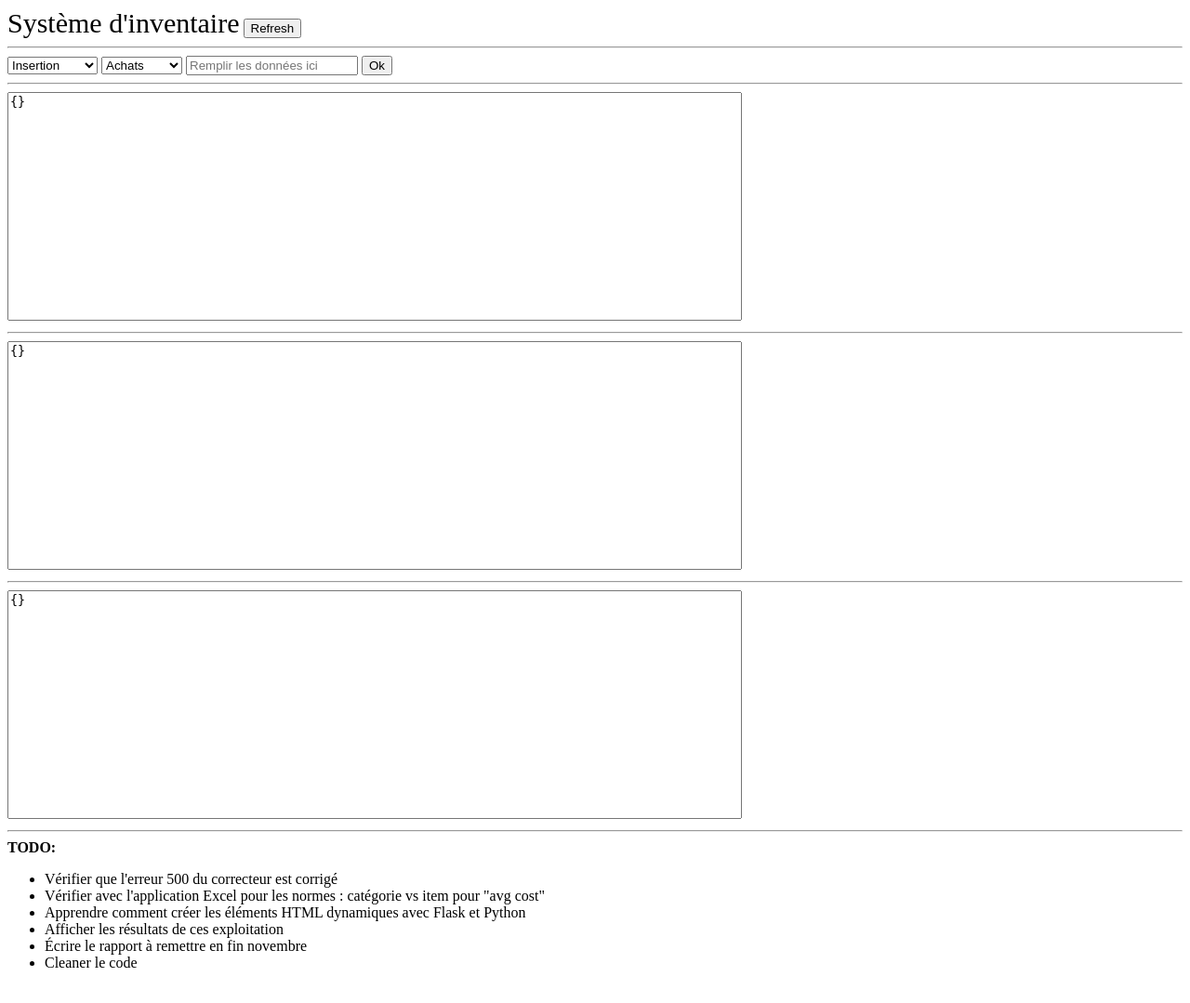
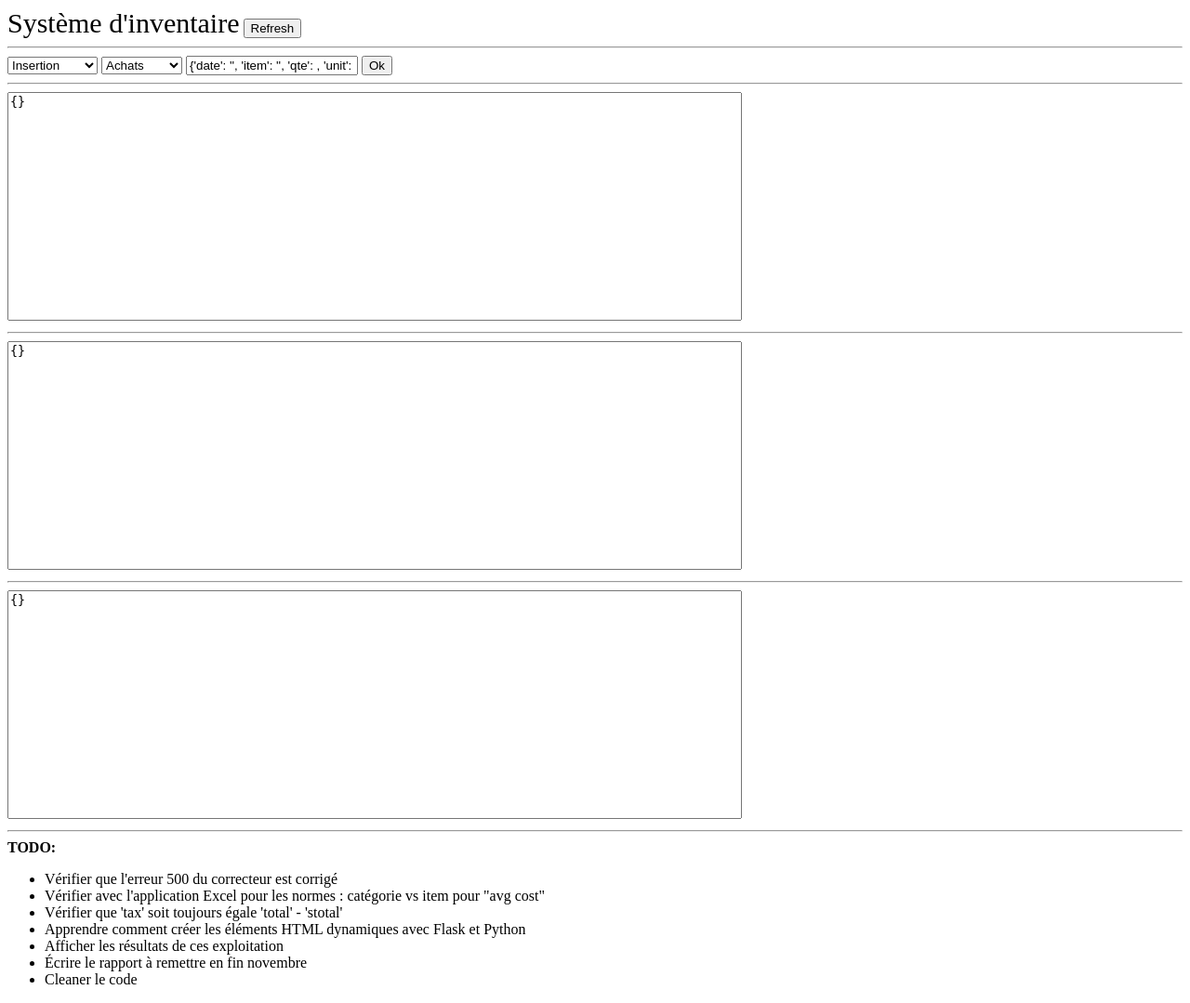
Before and after one commit to WilliamDuK/GLO_4035_eq_01, a Flask app: page / in a window 1280 px wide. Shown: the whole page at 93% size. Before the commit the page ends 1041 px from the top, so only its background shows below. Run offline with Flask 2, Linux system fonts and the light colour scheme; data that the repository does not hold is empty; some libraries are stand-ins or nearby versions.

Commit message:
Almost finished data manipulation elements for the front-end

```diff
--- a/templates/index.html
+++ b/templates/index.html
@@ -6,6 +6,10 @@
     <script src="https://ajax.googleapis.com/ajax/libs/jquery/3.3.1/jquery.min.js"></script>
 
     <style type="text/css">
+        .container {
+            display: inline-block;
+        }
+
         .transactions-textarea {
             margin:auto;
             width: 98vh;
@@ -13,8 +17,8 @@
             resize: none;
         }
 
-        .container {
-            display: inline-block;
+        #data-api {
+            length: 100vh;
         }
     </style>
 </head>
@@ -25,12 +29,12 @@
     </div>
     <hr/>
     <div class="container-api">
-        <select id="select-api" onchange="changeApi(this.value)">
+        <select id="select-api" onchange="changeAPI(this.value)">
             <option value="POST" selected="selected">Insertion</option>
             <option value="PUT">Modification</option>
             <option value="DELETE">Suppression</option>
         </select>
-        <select id="select-type">
+        <select id="select-type" onchange="changeType(this.value)">
             <option value="purchases" selected="selected">Achats</option>
             <option value="transformations">Utilisations</option>
             <option value="densities">Densitées</option>
@@ -70,6 +74,8 @@
 
             <li>Vérifier avec l'application Excel pour les normes : catégorie vs item pour "avg cost"</li>
 
+            <li>Vérifier que 'tax' soit toujours égale 'total' - 'stotal'</li>
+
             <li>Apprendre comment créer les éléments HTML dynamiques avec Flask et Python</li>
             <li>Afficher les résultats de ces exploitation</li>
 
@@ -80,7 +86,35 @@
     </div>
 
     <script type="text/javascript">
+        let format_purchase =
+            "{" +
+                "'date': '', " +
+                "'item': '', " +
+                "'qte': , " +
+                "'unit': '', " +
+                "'total': , " +
+                "'stotal': , " +
+                "'tax': " +
+            "}";
+        let format_transformation =
+            "{" +
+                "'date': '', " +
+                "'item': '', " +
+                "'qte': , " +
+                "'unit': '', " +
+                "'job_id': '', " +
+                "'type': " +
+            "}";
+        let format_density =
+            "{" +
+                "'Information': 'density', " +
+                "'item': '', " +
+                "'g': , " +
+                "'ml': " +
+            "}";
+
         $(document).ready(function() {
+            document.getElementById("data-api").value = format_purchase;
             $.getJSON("/transactions", function(data) {
                 update_transactions_lists(data);
             });
@@ -145,12 +179,14 @@
             document.getElementById(element).innerHTML = JSON.stringify(data, undefined, 4);
         }
 
-        function changeApi(method) {
+        function changeAPI(method) {
             document.getElementById("oid-api").value = "";
             document.getElementById("data-api").value = "";
             if (method === "POST") {
                 document.getElementById("oid-api").hidden = true;
                 document.getElementById("data-api").hidden = false;
+                type = document.getElementById("select-type").value;
+                changeType(type);
             }
             else if (method === "PUT") {
                 document.getElementById("oid-api").hidden = false;
@@ -164,6 +200,27 @@
                 // Do nothing
             }
         }
+
+        function changeType(type) {
+            method = document.getElementById("select-api").value;
+            if (method === "POST") {
+                if (type === "purchases") {
+                    document.getElementById("data-api").value = format_purchase;
+                }
+                else if (type === "transformations") {
+                    document.getElementById("data-api").value = format_transformation;
+                }
+                else if (type === "densities") {
+                    document.getElementById("data-api").value = format_density;
+                }
+                else {
+                    // Do nothing
+                }
+            }
+            else {
+                // Do nothing
+            }
+        }
     </script>
 </body>
 </html>
```
